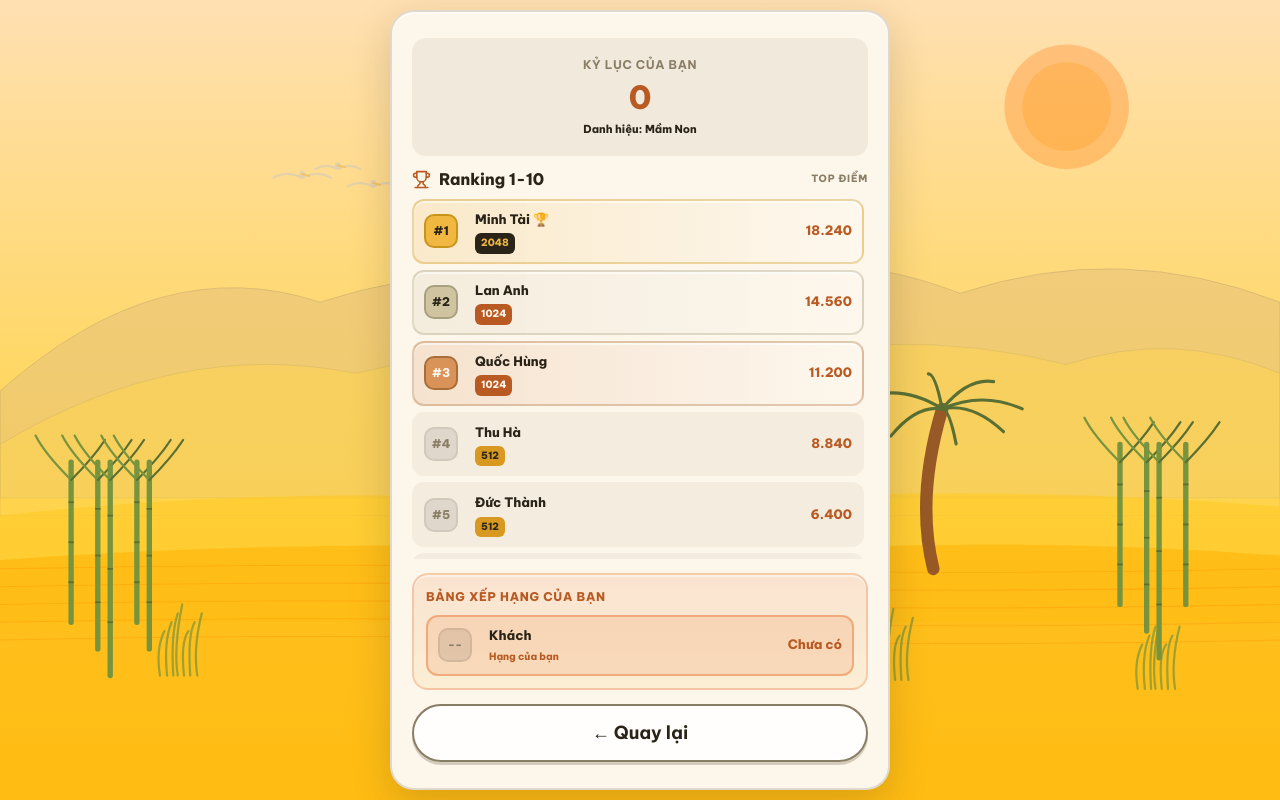
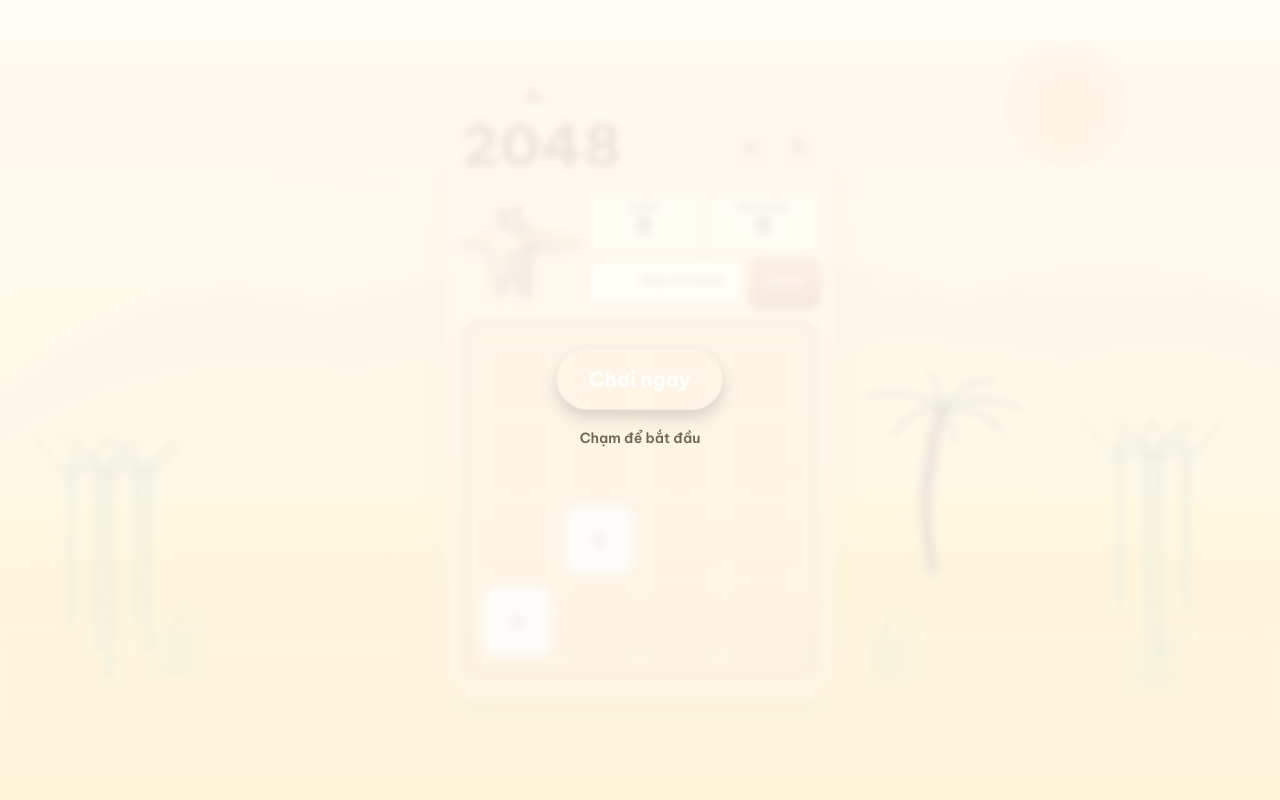
Before and after one commit to tducn110/2048888, a React (Vite) app: page / in a window 1280 px wide. Built offline with nearby package versions, Linux system fonts and the light colour scheme.

Commit message:
Add white interaction overlay on game screen instead of dashboard

```diff
--- a/src/app/App.tsx
+++ b/src/app/App.tsx
@@ -11,9 +11,10 @@ type Screen = "dashboard" | "game" | "settings";
 export default function App() {
   const { stats, recordGame } = useLocalStats();
   const [bgId, setBgId] = useState(() => Math.floor(Math.random() * 4) + 1);
-  const [screen, setScreen] = useState<Screen>("dashboard");
+  const [screen, setScreen] = useState<Screen>("game");
   const [musicEnabled, setMusicEnabled] = useState(true);
   const [sfxEnabled, setSfxEnabled] = useState(true);
+  const [hasInteracted, setHasInteracted] = useState(false);
   const { playSfx } = useGameAudio(musicEnabled, sfxEnabled);
   const keepGameMounted = screen === "game" || screen === "settings";
 
@@ -35,6 +36,45 @@ export default function App() {
       position: "relative",
     }}>
       <CountrysideBackdrop themeId={bgId} />
+
+      {!hasInteracted && (
+        <div
+          onClick={() => setHasInteracted(true)}
+          style={{
+            position: "fixed",
+            top: 0,
+            left: 0,
+            width: "100%",
+            height: "100%",
+            backgroundColor: "rgba(255, 255, 255, 0.85)",
+            backdropFilter: "blur(4px)",
+            WebkitBackdropFilter: "blur(4px)",
+            zIndex: 9999,
+            display: "flex",
+            alignItems: "center",
+            justifyContent: "center",
+            cursor: "pointer",
+            flexDirection: "column",
+            gap: 16
+          }}
+        >
+          <div style={{
+            padding: "14px 32px",
+            backgroundColor: "var(--wood-dark)",
+            color: "#fff",
+            borderRadius: 999,
+            fontWeight: 700,
+            fontSize: 20,
+            boxShadow: "0 8px 16px rgba(0,0,0,0.15)",
+            animation: "mascotBreathe 2s infinite"
+          }}>
+            Chơi ngay
+          </div>
+          <div style={{ color: "var(--wood-dark)", fontWeight: 600, fontSize: 14, opacity: 0.8 }}>
+            Chạm để bắt đầu
+          </div>
+        </div>
+      )}
 
       {/* Main content */}
       <main className={screen === "game" ? "app-main app-main--game" : "app-main"} style={{
@@ -74,7 +114,7 @@ export default function App() {
                 onSettings={() => setScreen("settings")}
                 onDashboard={() => setScreen("dashboard")}
                 playSfx={playSfx}
-                inputEnabled={screen === "game"}
+                inputEnabled={screen === "game" && hasInteracted}
               />
             </div>
 
```
